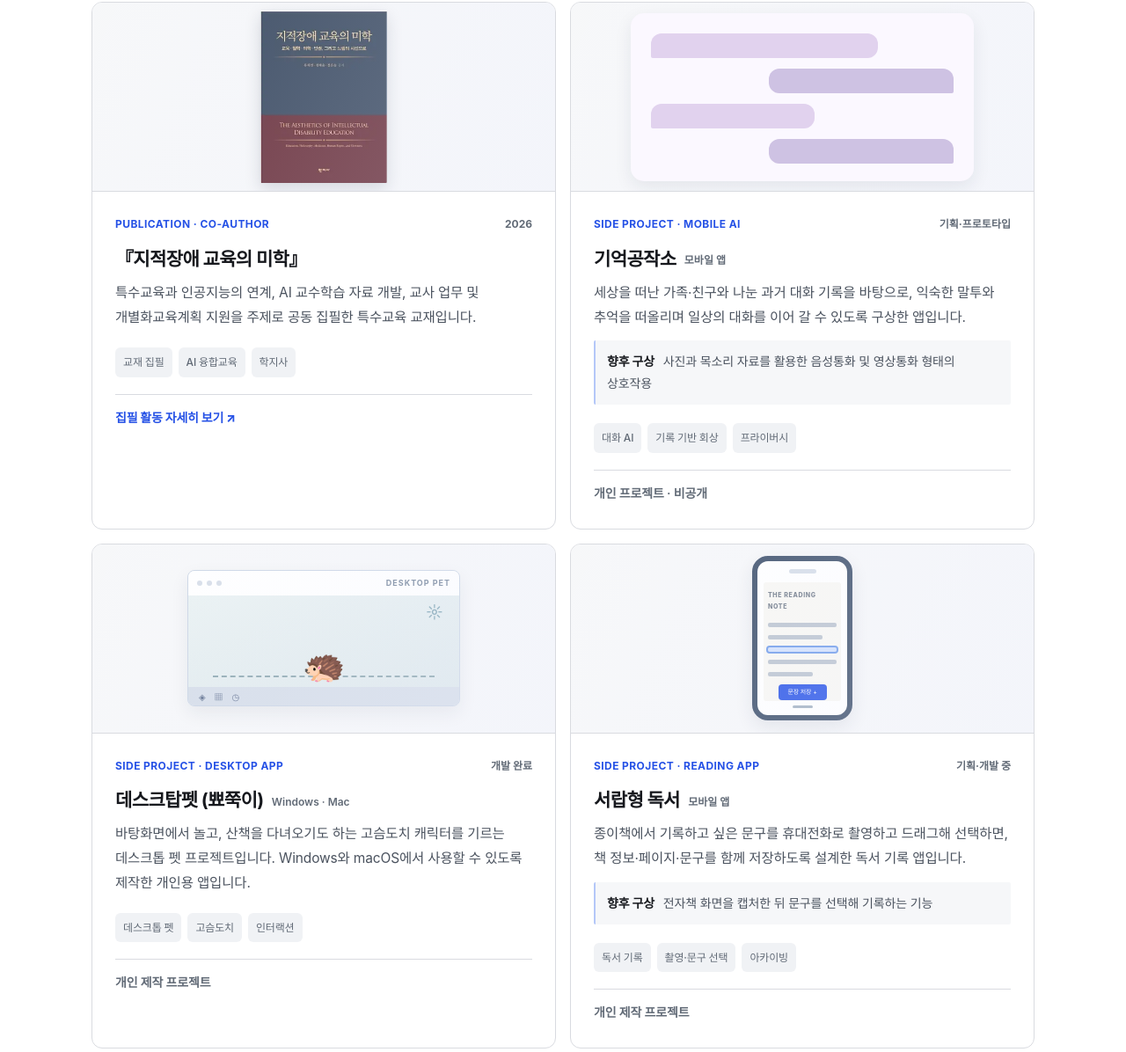
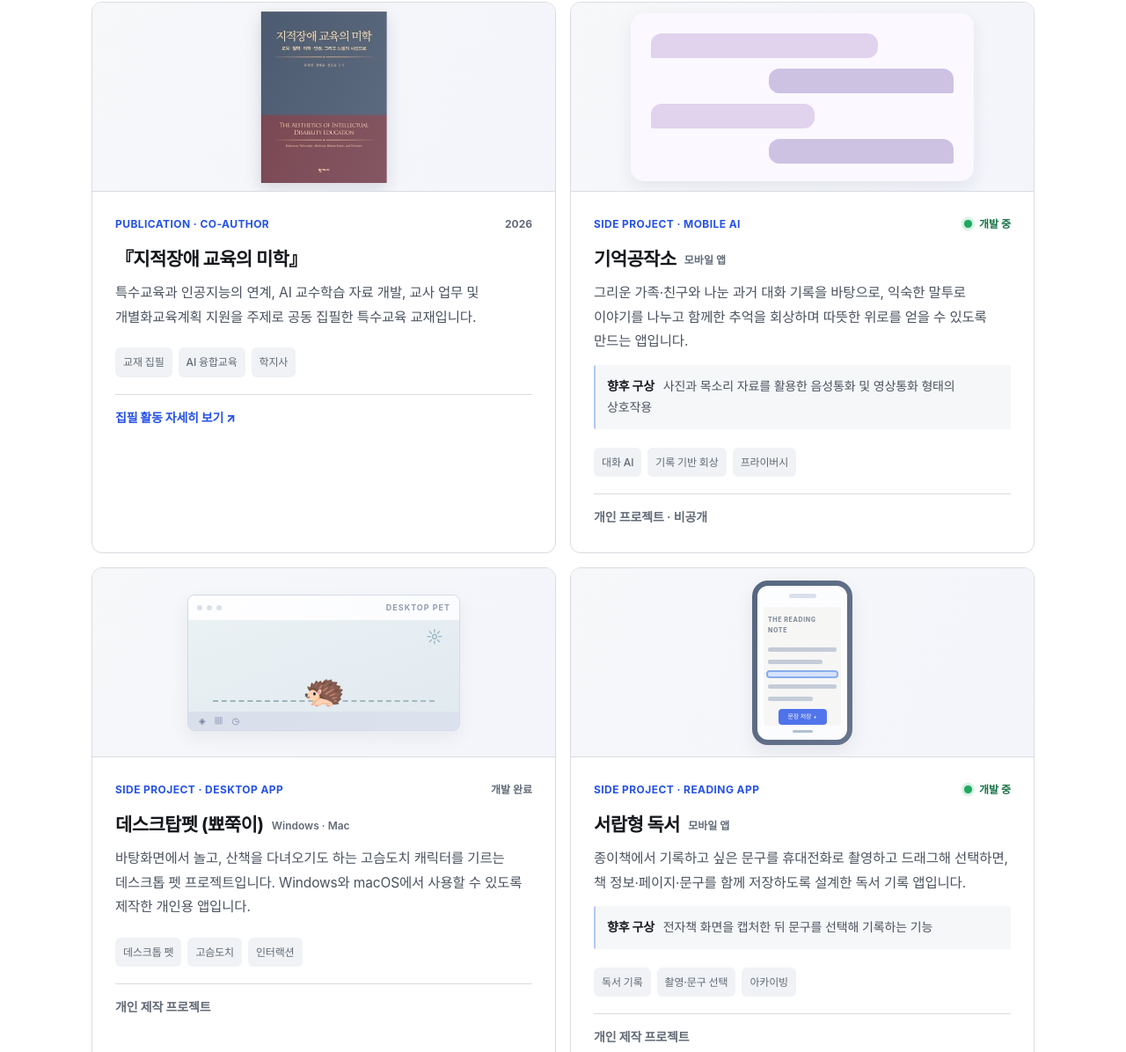
Before and after one commit to DDorii73/portfolio, a plain HTML site: page index.html in a window 1280 px wide. Shown: the part 2149-3345 px from the top of the page at 88% size. Drawn offline with Linux system fonts and the light colour scheme; a web font is replaced by a local one.

Commit message:
Animate green development status for three active side projects

```diff
--- a/index.html
+++ b/index.html
@@ -408,6 +408,35 @@ footer{font-size:13px}
   .contact-section{padding:24px 19px}
 }
 
+
+/* Live development indicator: intentionally limited to the three active side projects. */
+.status--active{
+  display:inline-flex;
+  align-items:center;
+  gap:8px;
+  color:#177245;
+  font-weight:750;
+  white-space:nowrap;
+}
+.status--active::before{
+  content:"";
+  display:inline-block;
+  flex:0 0 9px;
+  width:9px;
+  height:9px;
+  border-radius:50%;
+  background:#18a65c;
+  box-shadow:0 0 0 3px rgba(24,166,92,.12),0 0 8px rgba(24,166,92,.32);
+  animation:development-indicator-pulse 1.7s ease-in-out infinite;
+}
+@keyframes development-indicator-pulse{
+  0%,100%{opacity:1;box-shadow:0 0 0 3px rgba(24,166,92,.12),0 0 8px rgba(24,166,92,.32)}
+  50%{opacity:.12;box-shadow:0 0 0 0 rgba(24,166,92,0),0 0 0 rgba(24,166,92,0)}
+}
+@media(prefers-reduced-motion:reduce){
+  .status--active::before{animation:none;opacity:1}
+}
+
 </style>
 </head>
 <body>
@@ -535,9 +564,9 @@ footer{font-size:13px}
         <article class="project-card" data-category="personal">
           <div class="project-visual visual-memory" aria-hidden="true"><div class="chat-window"><div class="bubble"></div><div class="bubble right"></div><div class="bubble small"></div><div class="bubble right"></div></div></div>
           <div class="project-info">
-            <div class="project-kicker"><span>SIDE PROJECT · MOBILE AI</span><span class="status">기획·프로토타입</span></div>
+            <div class="project-kicker"><span>SIDE PROJECT · MOBILE AI</span><span class="status status--active">개발 중</span></div>
             <h3>기억공작소 <span class="project-platform">모바일 앱</span></h3>
-            <p>세상을 떠난 가족·친구와 나눈 과거 대화 기록을 바탕으로, 익숙한 말투와 추억을 떠올리며 일상의 대화를 이어 갈 수 있도록 구상한 앱입니다.</p>
+            <p>그리운 가족·친구와 나눈 과거 대화 기록을 바탕으로, 익숙한 말투로 이야기를 나누고 함께한 추억을 회상하며 따뜻한 위로를 얻을 수 있도록 만드는 앱입니다.</p>
             <div class="project-plan"><strong>향후 구상</strong> 사진과 목소리 자료를 활용한 음성통화 및 영상통화 형태의 상호작용</div>
             <div class="project-tags"><span>대화 AI</span><span>기록 기반 회상</span><span>프라이버시</span></div>
             <div class="project-footer"><span class="unavailable">개인 프로젝트 · 비공개</span></div>
@@ -562,7 +591,7 @@ footer{font-size:13px}
             <div class="drawer-phone"><div class="drawer-top"></div><div class="drawer-page"><span>THE READING NOTE</span><i></i><i></i><i class="drawer-selected"></i><i></i><i></i><div class="drawer-selection">문장 저장 +</div></div><div class="drawer-home"></div></div>
           </div>
           <div class="project-info">
-            <div class="project-kicker"><span>SIDE PROJECT · READING APP</span><span class="status">기획·개발 중</span></div>
+            <div class="project-kicker"><span>SIDE PROJECT · READING APP</span><span class="status status--active">개발 중</span></div>
             <h3>서랍형 독서 <span class="project-platform">모바일 앱</span></h3>
             <p>종이책에서 기록하고 싶은 문구를 휴대전화로 촬영하고 드래그해 선택하면, 책 정보·페이지·문구를 함께 저장하도록 설계한 독서 기록 앱입니다.</p>
             <div class="project-plan"><strong>향후 구상</strong> 전자책 화면을 캡처한 뒤 문구를 선택해 기록하는 기능</div>
@@ -575,7 +604,7 @@ footer{font-size:13px}
             <div class="place-panel"><div class="place-image">🍽️</div><div class="place-info"><span class="place-kicker">MY FOOD ARCHIVE</span><strong>오늘의 맛집 기록</strong><i></i><i class="short"></i><div class="place-mini"><span>⌖ 위치 후보</span><span>✦ 메뉴 분석</span></div></div></div>
           </div>
           <div class="project-info">
-            <div class="project-kicker"><span>SIDE PROJECT · FOOD ARCHIVE</span><span class="status">개발 중</span></div>
+            <div class="project-kicker"><span>SIDE PROJECT · FOOD ARCHIVE</span><span class="status status--active">개발 중</span></div>
             <h3>나의맛집플레이스 <span class="project-platform">모바일 앱</span></h3>
             <p>다녀온 음식점을 나만의 목록으로 기록하는 앱입니다. 음식 사진을 분석해 위치와 메뉴 정보를 제안받고, 식당 이름을 확인·저장해 방문 목록을 관리하도록 설계합니다.</p>
             <div class="project-tags"><span>음식 사진 AI</span><span>장소 기록</span><span>나만의 리스트</span></div>
@@ -587,7 +616,7 @@ footer{font-size:13px}
             <div class="outfit-board"><div class="outfit-top"><strong>오늘 뭐 입지?</strong><span>☀ 17°</span></div><div class="outfit-closet"><div class="outfit-piece">🧥</div><span>＋</span><div class="outfit-piece">👖</div><span>＋</span><div class="outfit-piece">👟</div></div><div class="outfit-bottom"><i></i><i></i><i class="short"></i></div></div>
           </div>
           <div class="project-info">
-            <div class="project-kicker"><span>SIDE PROJECT · WARDROBE APP</span><span class="status">기획·개발 중</span></div>
+            <div class="project-kicker"><span>SIDE PROJECT · WARDROBE APP</span><span class="status">기획 중</span></div>
             <h3>오늘뭐입지 <span class="project-platform">모바일 앱</span></h3>
             <p>현재 위치의 날씨, 내 옷장에 등록된 옷, 과거 착장 기록을 함께 활용해 날씨에 맞는 코디를 추천하도록 구상한 앱입니다.</p>
             <div class="project-plan"><strong>옷장 관리</strong> 구매·처분한 옷을 추가·삭제하고 색상과 보온성을 반영해 코디를 제안</div>
```
